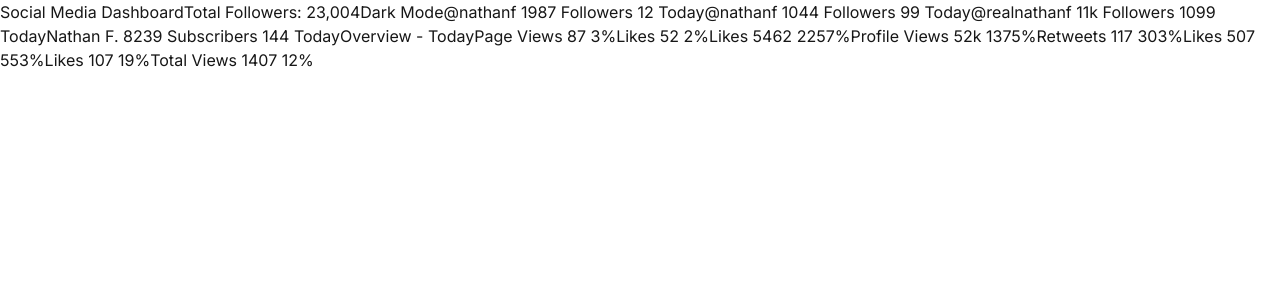
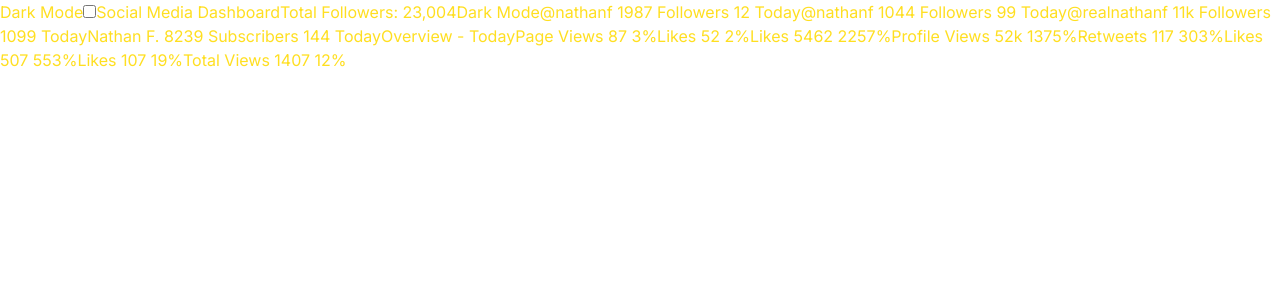
Before and after one commit to lilKriT/fem-social-media-dashboard-with-theme-switcher, a Next.js app: page / in a window 1280 px wide. Shown: the top 300 px of the page. Built offline with nearby package versions, Linux system fonts and the light colour scheme.

Commit message:
Working, styling, adding dark theme.

```diff
--- /dev/null
+++ b/app/_components/DarkModeToggle.tsx
@@ -0,0 +1,19 @@
+"use client";
+
+const DarkModeToggle = () => {
+  const toggleMode = () => {
+    console.log("Toggling mode");
+
+    // Class based
+    document.documentElement.classList.toggle("dark");
+  };
+
+  return (
+    <label>
+      Dark Mode
+      <input type="checkbox" onChange={toggleMode} autoComplete="off" />
+    </label>
+  );
+};
+
+export default DarkModeToggle;
--- a/app/globals.css
+++ b/app/globals.css
@@ -1,4 +1,9 @@
 @import "tailwindcss";
+
+/* This line supports dark mode via class */
+@custom-variant dark (&:where(.dark, .dark *));
+/* And this adds it via data attribute */
+/* @custom-variant dark (&:where([data-theme=dark], [data-theme=dark] *)); */
 
 :root {
   --background: #ffffff;
@@ -48,6 +53,8 @@
   --color-navy-50: hsl(227, 47%, 96%); /* Card BG */
   --color-gray-650: hsl(228, 12%, 44%); /* Text */
   --color-gray-950: hsl(230, 17%, 14%); /* Text */
+
+  /* Semantic classes */
 }
 
 @media (prefers-color-scheme: dark) {
--- a/app/page.tsx
+++ b/app/page.tsx
@@ -1,6 +1,10 @@
+import DarkModeToggle from "./_components/DarkModeToggle";
+
 export default function Home() {
   return (
-    <div className="">
+    <div className="text-yellow-300 dark:text-blue-500">
+      <DarkModeToggle />
+
       <span>Social Media Dashboard</span>
       <span>Total Followers: 23,004</span>
 
--- /dev/null
+++ b/data/dailyMetric.ts
@@ -0,0 +1,50 @@
+export const dailyMetric: DailyMetric[] = [
+  {
+    label: "Page Views",
+    iconURL: "/icon-facebook.svg",
+    count: 87,
+    changeToday: 3,
+  },
+  {
+    label: "Likes",
+    iconURL: "/icon-facebook.svg",
+    count: 52,
+    changeToday: -2,
+  },
+  {
+    label: "Likes",
+    iconURL: "/icon-instagram.svg",
+    count: 5462,
+    changeToday: 2257,
+  },
+  {
+    label: "Profile Views",
+    iconURL: "/icon-instagram.svg",
+    count: 52000,
+    changeToday: 1375,
+  },
+  {
+    label: "Retweets",
+    iconURL: "/icon-twitter.svg",
+    count: 117,
+    changeToday: 303,
+  },
+  {
+    label: "Likes",
+    iconURL: "/icon-twitter.svg",
+    count: 507,
+    changeToday: 553,
+  },
+  {
+    label: "Likes",
+    iconURL: "/icon-youtube.svg",
+    count: 107,
+    changeToday: -19,
+  },
+  {
+    label: "Total Views",
+    iconURL: "/icon-youtube.svg",
+    count: 1407,
+    changeToday: -12,
+  },
+];
--- /dev/null
+++ b/data/socialAccount.ts
@@ -0,0 +1,34 @@
+export const socialAccounts: SocialAccount[] = [
+  {
+    username: "@nathanf",
+    iconURL: "/icon-facebook.svg",
+    topBarCSS: "",
+    count: 1987,
+    label: "Followers",
+    changeToday: 12,
+  },
+  {
+    username: "@nathanf",
+    iconURL: "/icon-twitter.svg",
+    topBarCSS: "",
+    count: 1044,
+    label: "Followers",
+    changeToday: 99,
+  },
+  {
+    username: "@realnathanf",
+    iconURL: "/icon-instagram.svg",
+    topBarCSS: "",
+    count: 11000,
+    label: "Followers",
+    changeToday: 1099,
+  },
+  {
+    username: "Nathan F.",
+    iconURL: "/icon-youtube.svg",
+    topBarCSS: "",
+    count: 8239,
+    label: "Subscribers",
+    changeToday: -144,
+  },
+];
```
Also changed, not shown: types/social.ts (+4 -3 lines).
